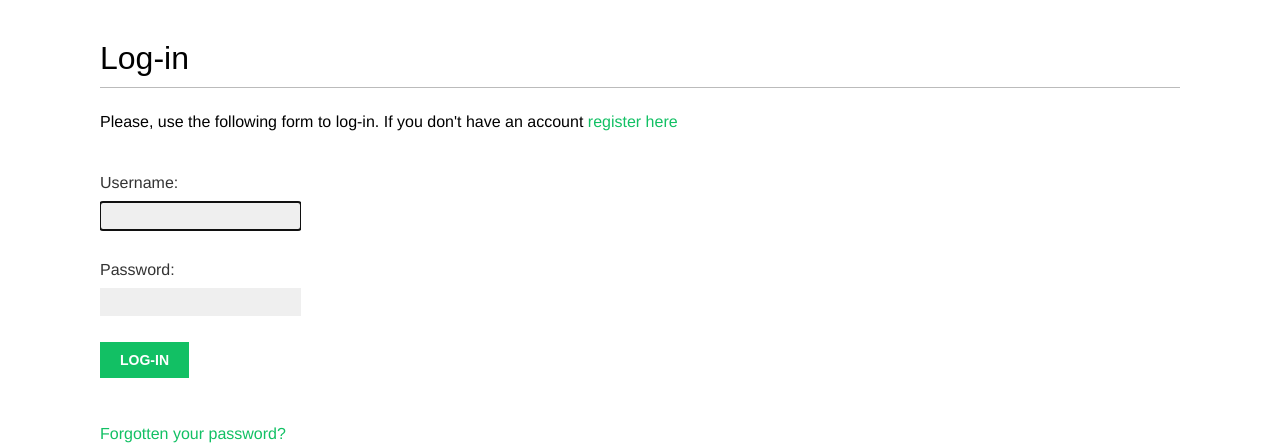
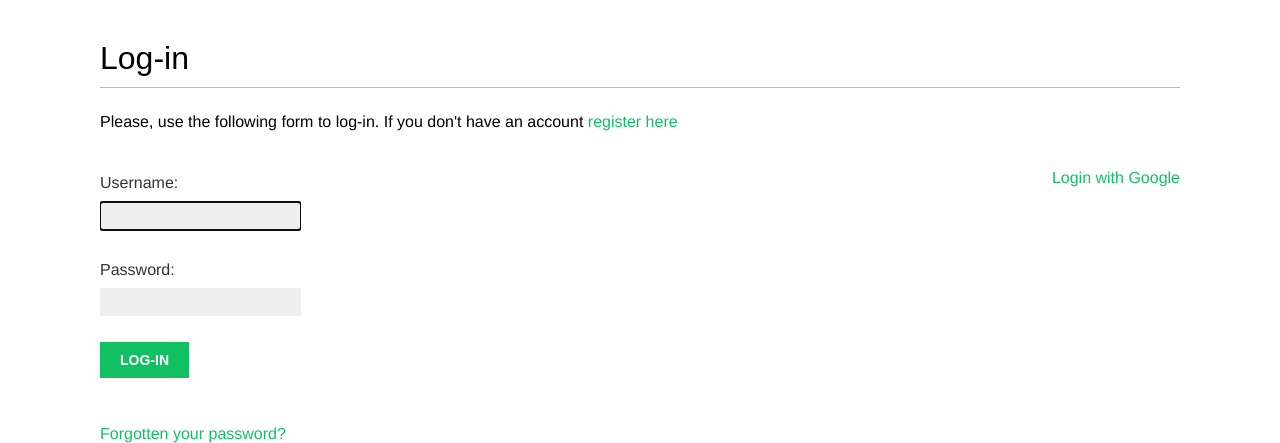
Before and after one commit to wmfinamore/bookmarks, a Django app: page /account/login/ in a window 1280 px wide. Shown: the part 47-490 px from the top of the page. Run offline with Django 3.2, Linux system fonts and the light colour scheme; some web fonts are replaced.

Commit message:
Implemented login with Google account by OAuth2

```diff
--- a/account/templates/registration/login.html
+++ b/account/templates/registration/login.html
@@ -18,4 +18,9 @@
         </form>
         <p><a href="{% url "password_reset" %}">Forgotten your password?</a></p>
     </div>
+    <div class="social">
+        <ul>
+            <a href="{% url 'social:begin' 'google-oauth2' %}">Login with Google</a>
+        </ul>
+    </div>
 {% endblock %}
```
Also changed, not shown: bookmarks/settings.py (+8 -1 lines), 3 other files.
